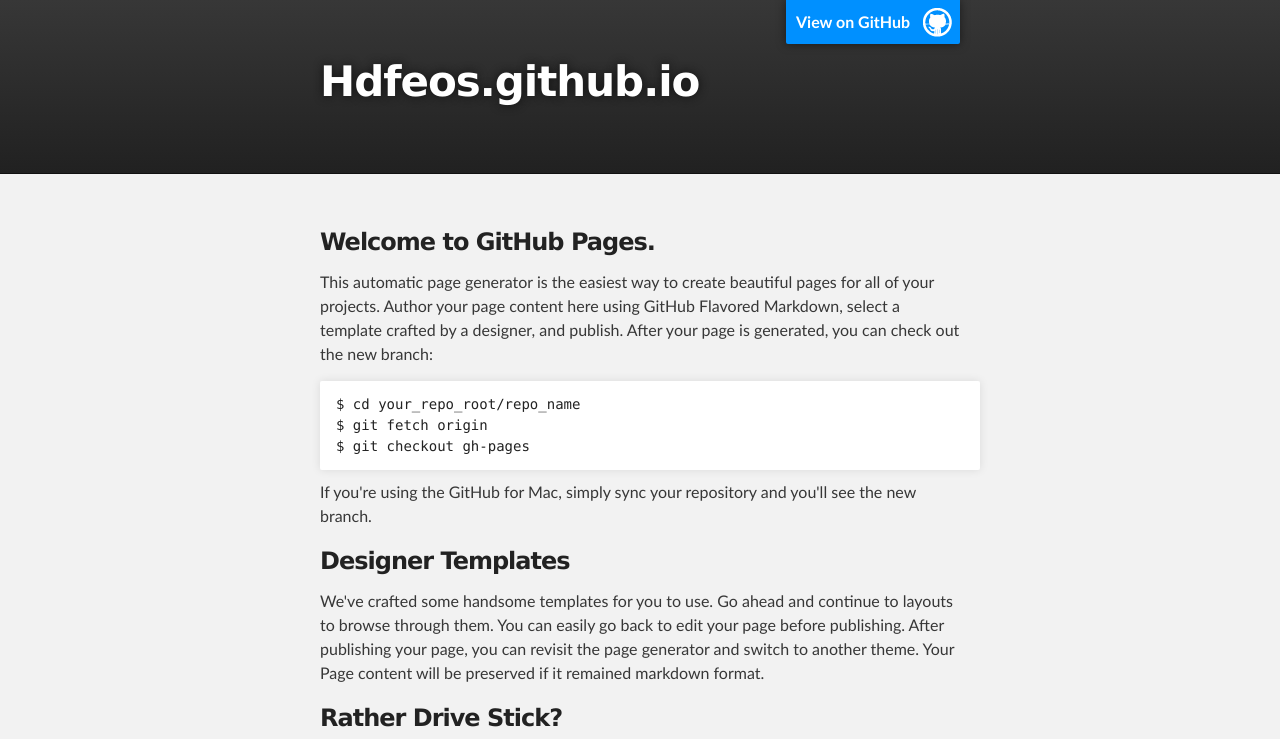
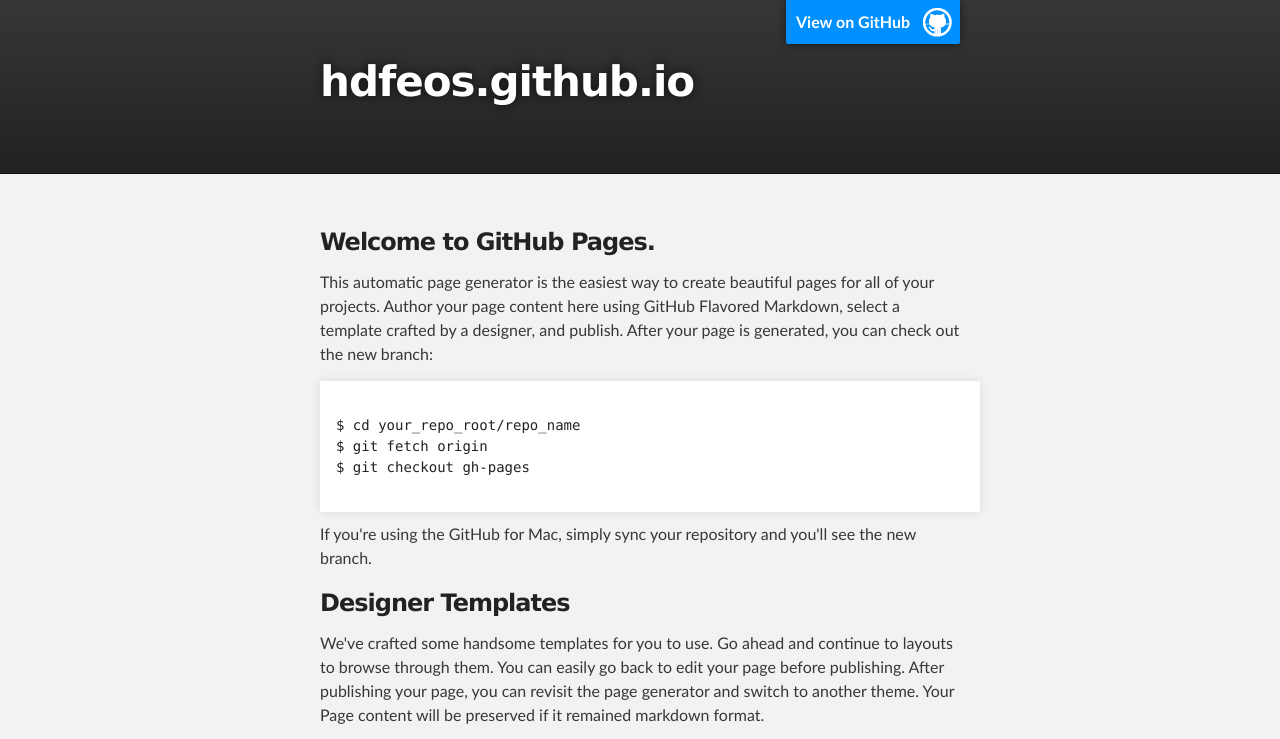
Before and after one commit to hdfeos/hdfeos.github.io, a plain HTML site: page index.html in a window 1280 px wide. Shown: the top 739 px of the page. Drawn offline with Linux system fonts and the light colour scheme.

Commit message:
Update index.html

```diff
--- a/index.html
+++ b/index.html
@@ -8,7 +8,7 @@
 
     <link rel="stylesheet" type="text/css" media="screen" href="stylesheets/stylesheet.css">
 
-    <title>Hdfeos.github.io</title>
+    <title>HDF-EOS Tools and Information Center GitHub</title>
   </head>
 
   <body>
@@ -18,7 +18,7 @@
         <header class="inner">
           <a id="forkme_banner" href="https://github.com/hdfeos">View on GitHub</a>
 
-          <h1 id="project_title">Hdfeos.github.io</h1>
+          <h1 id="project_title">hdfeos.github.io</h1>
           <h2 id="project_tagline"></h2>
 
         </header>
@@ -30,12 +30,17 @@
         <h3>
 <a name="welcome-to-github-pages" class="anchor" href="#welcome-to-github-pages"><span class="octicon octicon-link"></span></a>Welcome to GitHub Pages.</h3>
 
-<p>This automatic page generator is the easiest way to create beautiful pages for all of your projects. Author your page content here using GitHub Flavored Markdown, select a template crafted by a designer, and publish. After your page is generated, you can check out the new branch:</p>
+<p>This automatic page generator is the easiest way to create beautiful pages for all of your projects.
+Author your page content here using GitHub Flavored Markdown, select a template crafted by a designer, and publish.
+After your page is generated, you can check out the new branch:</p>
 
-<pre><code>$ cd your_repo_root/repo_name
+<pre>
+<code>
+$ cd your_repo_root/repo_name
 $ git fetch origin
 $ git checkout gh-pages
-</code></pre>
+</code>
+</pre>
 
 <p>If you're using the GitHub for Mac, simply sync your repository and you'll see the new branch.</p>
 
```
